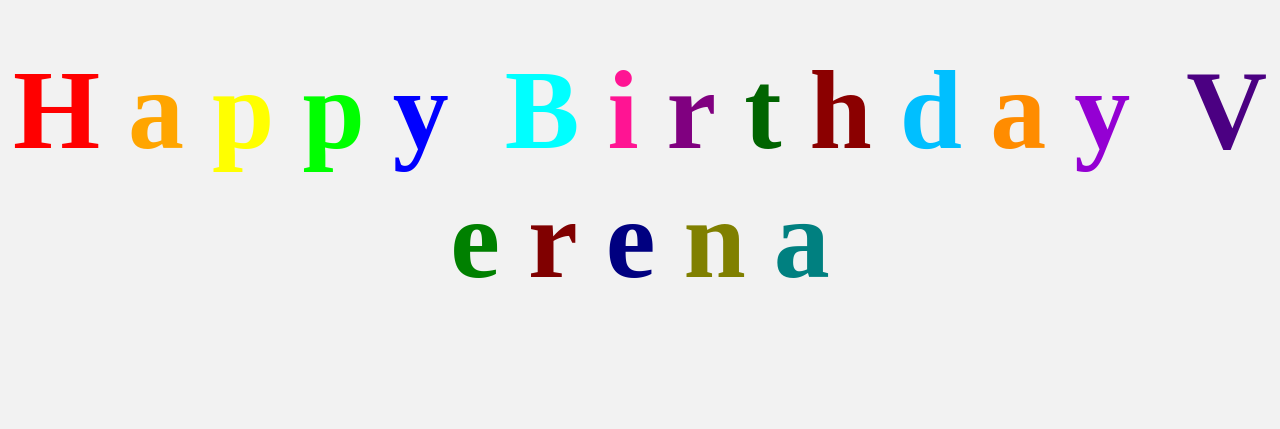
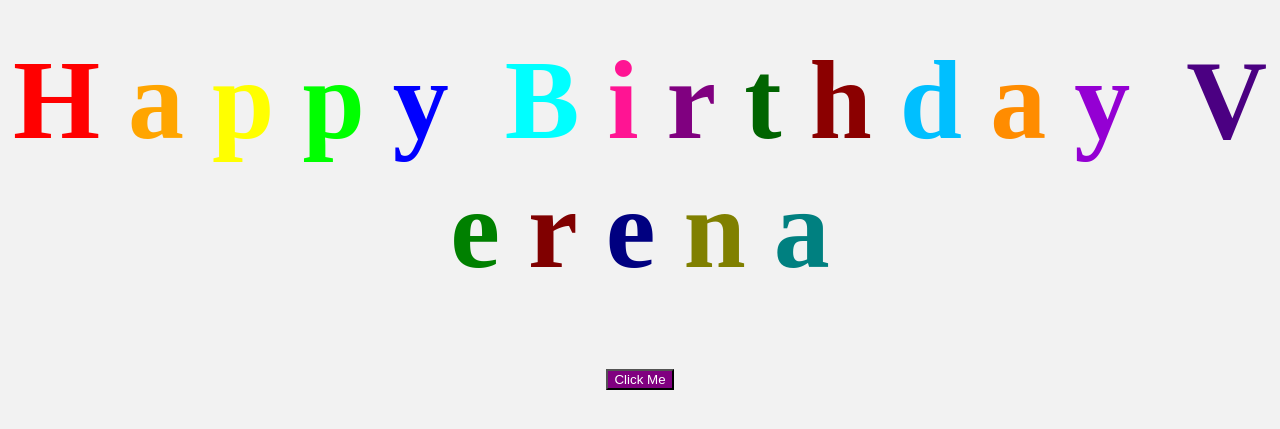
Before and after one commit to MilenaGreulich/happyBirthday.github.io, a plain HTML site: page index.html in a window 1280 px wide. Shown: the part 233-662 px from the top of the page. Drawn offline with Linux system fonts and the light colour scheme.

Commit message:
Update index.html

```diff
--- a/index.html
+++ b/index.html
@@ -1,4 +1,10 @@
 <!DOCTYPE html>
+<script>
+  function playAudio() {
+    var audio = new Audio('Dokumente\Standchen.mp3');
+    audio.play();
+  }
+</script>
 <html>
 <head>
   <link rel="stylesheet" type="text/css" href="style.css">
@@ -29,6 +35,10 @@
       <span class="letter color20">n</span>
       <span class="letter color21">a</span>
     </h1>
+  <div>
+<button style="color: white; background-color: purple;" onclick="playAudio()" >Click Me</button>
   </div>
+  </div>
+
 </body>
 </html>
```
